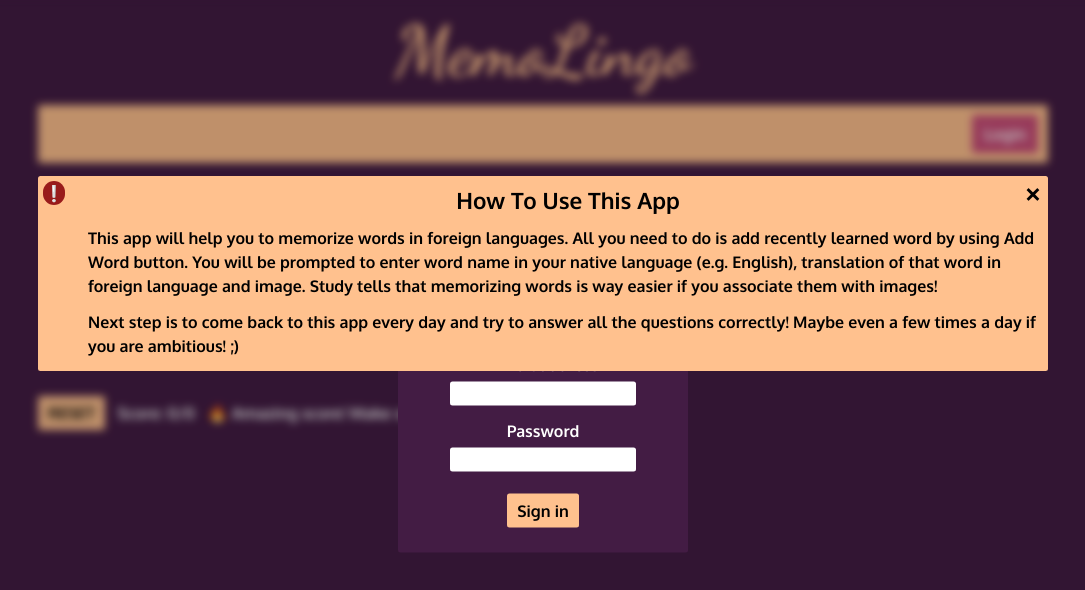
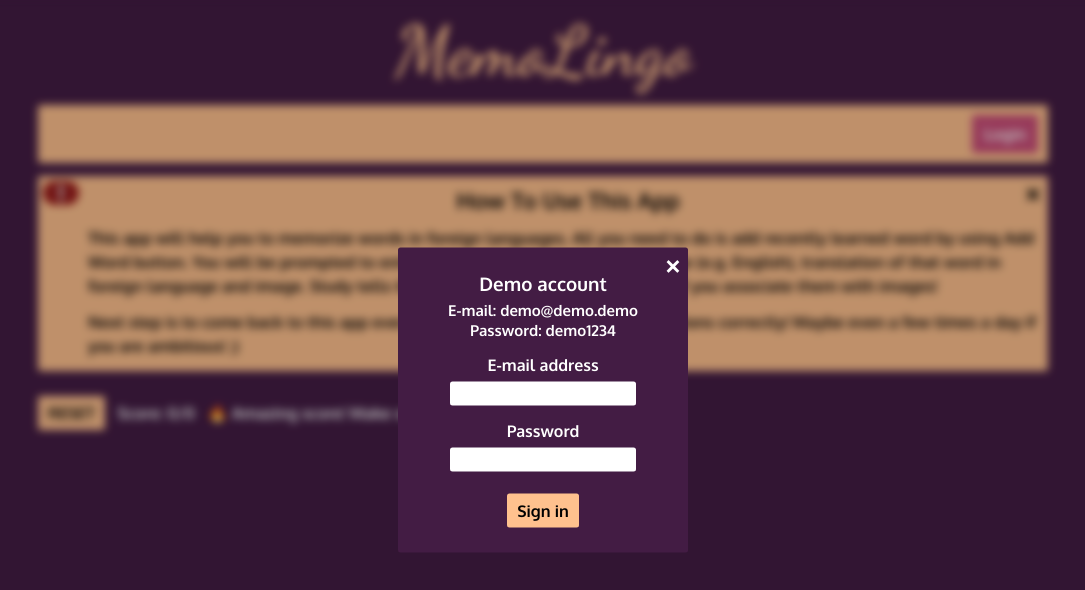
Before and after one commit to miljan-code/memo-lingo, a React (Vite) app: page / in a window 1280 px wide. Both pictures are taken after a click on the button "Login". Shown: the top 590 px of the page, without its empty margins (97-1182 px from the left). Built offline with nearby package versions, Linux system fonts and the light colour scheme; no server answers; the database is empty.

Commit message:
small fixes

```diff
--- a/src/components/Header.tsx
+++ b/src/components/Header.tsx
@@ -1,15 +1,18 @@
-import { useState } from 'react';
+import { useState, useContext } from 'react';
+import { AuthContext } from '../context/AuthContext';
 import { Navigation, Logo, AddWord, How } from './';
 
 const Header = () => {
   const [showAddWord, setShowAddWord] = useState(false);
   const [showHowTo, setShowHowTo] = useState(true);
 
+  const { user } = useContext(AuthContext);
+
   return (
     <header className="max-w-screen-md mx-auto text-center px-10">
       <Logo />
       <Navigation isShown={showAddWord} onShow={setShowAddWord} />
-      {showAddWord && <AddWord show={setShowAddWord} />}
+      {showAddWord && user && <AddWord show={setShowAddWord} />}
       {showHowTo && <How showHowTo={setShowHowTo} />}
     </header>
   );
--- a/src/components/How.tsx
+++ b/src/components/How.tsx
@@ -1,9 +1,9 @@
-import { HowProps } from '../models/interface';
+import { HowProps } from "../models/interface";
 
 const How: React.FC<HowProps> = ({ showHowTo }) => {
   return (
     <div className="mt-5 relative bg-secondary rounded text-left pl-20 pt-5 pb-5">
-      <p className="absolute top-2 left-2 bg-red-800 rounded-full px-[1px]">
+      <p className="absolute top-2 left-2 bg-red-800 rounded-full px-[8px]">
         &#10069;
       </p>
       <p
--- a/src/components/Modal.tsx
+++ b/src/components/Modal.tsx
@@ -16,9 +16,9 @@ const Modal: React.FC<ModalProps> = ({ closeModalFn, children }) => {
     <>
       <div
         onClick={() => closeModalFn(false)}
-        className="fixed inset-0 bg-black bg-opacity-25 backdrop-blur-sm flex justify-center items-center"
+        className="fixed inset-0 bg-black bg-opacity-25 backdrop-blur-sm flex justify-center items-center z-10"
       ></div>
-      <div className="absolute top-[50%] left-[50%] translate-x-[-50%] translate-y-[-50%] py-10 px-20 bg-primaryDark rounded text-white">
+      <div className="absolute top-[50%] left-[50%] translate-x-[-50%] translate-y-[-50%] py-10 px-20 bg-primaryDark rounded text-white z-10">
         <p
           onClick={() => closeModalFn(false)}
           className="absolute top-0 right-2 text-5xl cursor-pointer"
```
